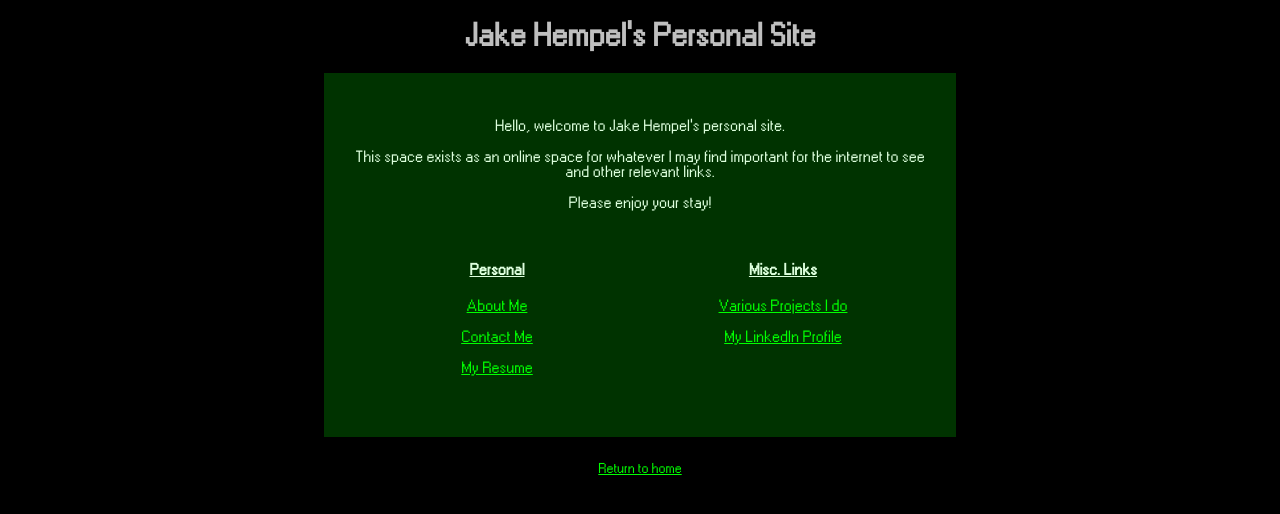
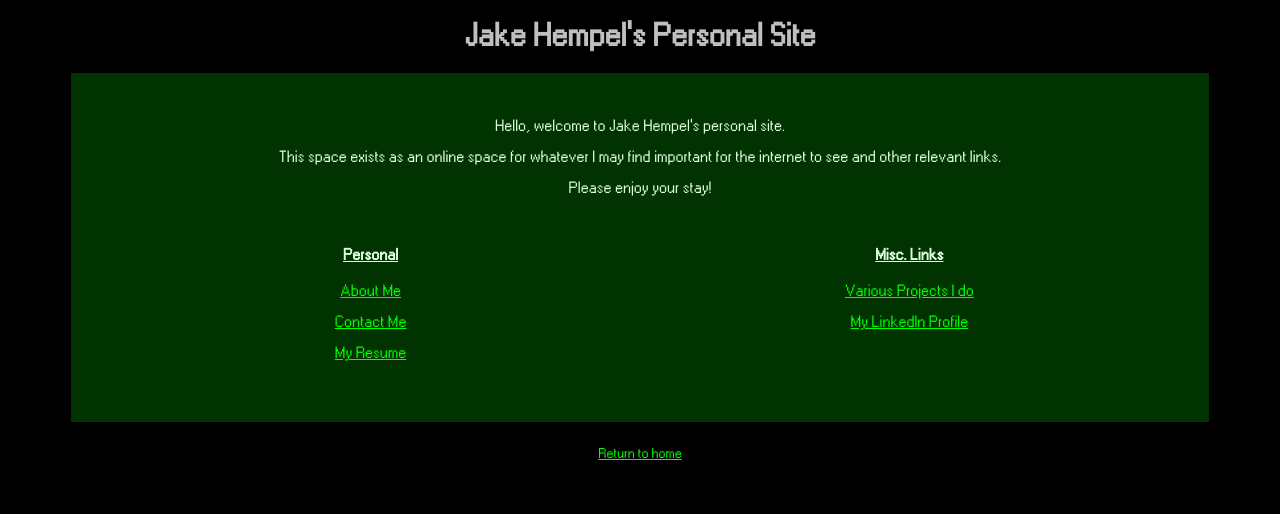
Before and after one commit to jakehempel/jakehempel.us, a Jekyll site: the page built from index.html, in a window 1280 px wide. Shown: the top 514 px of the page. Built offline with Jekyll 4.4.1, drawn with Linux system fonts in a browser that asks for light colours.

Commit message:
changed width of container

```diff
--- a/css/default.css
+++ b/css/default.css
@@ -43,7 +43,7 @@ body {
 }
 
 .container {
-  width:50%;
+  width:90%;
   padding:30px;
   margin:10px auto 10px auto;
   background-color: #003300;
```
